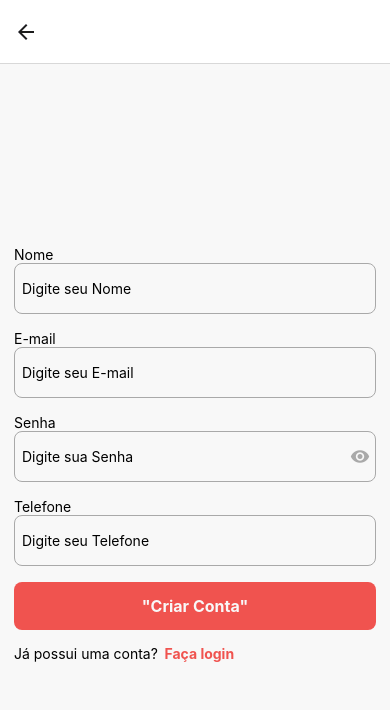
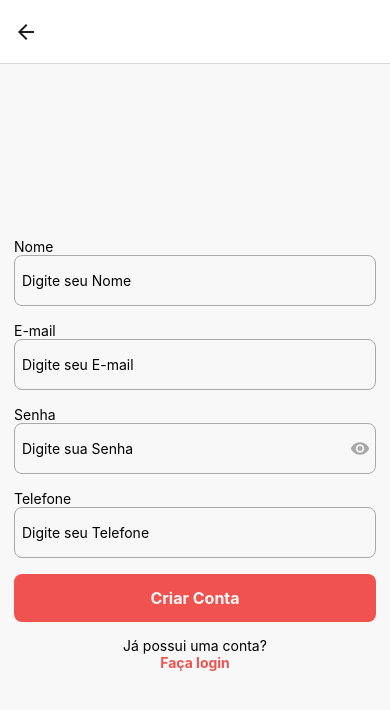
Before and after one commit to antonio-collab/even4, a React Native app: screen /register in a window 390 px wide. Shown: the top 710 px of the page. Built offline with nearby package versions, Linux system fonts and the light colour scheme.

Commit message:
Linkando botão "Faça login" de Register.tsx

```diff
--- a/pages/Register.tsx
+++ b/pages/Register.tsx
@@ -1,3 +1,4 @@
+import React from "react";
 import { View, Text, StyleSheet, TextInput, TouchableOpacity } from 'react-native';
 import { useState } from 'react';
 import Colors from '../contantes/Colors';
@@ -87,14 +88,19 @@ export default function Register() {
 
                 <TouchableOpacity style={styles.button} onPress={() => navigation.navigate('login')}>
                     <Text style={styles.buttonText}>
-                        "Criar Conta"
+                        Criar Conta
                     </Text>
                 </TouchableOpacity>
 
-                <Text>
-                    Já possui uma conta?
-                    <Text style={styles.textFooter}>  Faça login</Text>
-                </Text>
+                <View style={styles.footerContainer}>
+                    <Text>
+                        Já possui uma conta?
+                    </Text>
+
+                    <TouchableOpacity onPress={() => navigation.navigate('login')}>
+                        <Text style={styles.textFooter}>Faça login</Text>
+                    </TouchableOpacity>
+                </View>
 
             </View>
         </View>
@@ -152,6 +158,9 @@ const styles = StyleSheet.create({
         fontSize: 14,
         fontWeight: '500',
     },
+    footerContainer: {
+        alignItems: 'center'
+    },
     textFooter: {
         color: Colors.salmon,
         fontWeight: 'bold'
```
